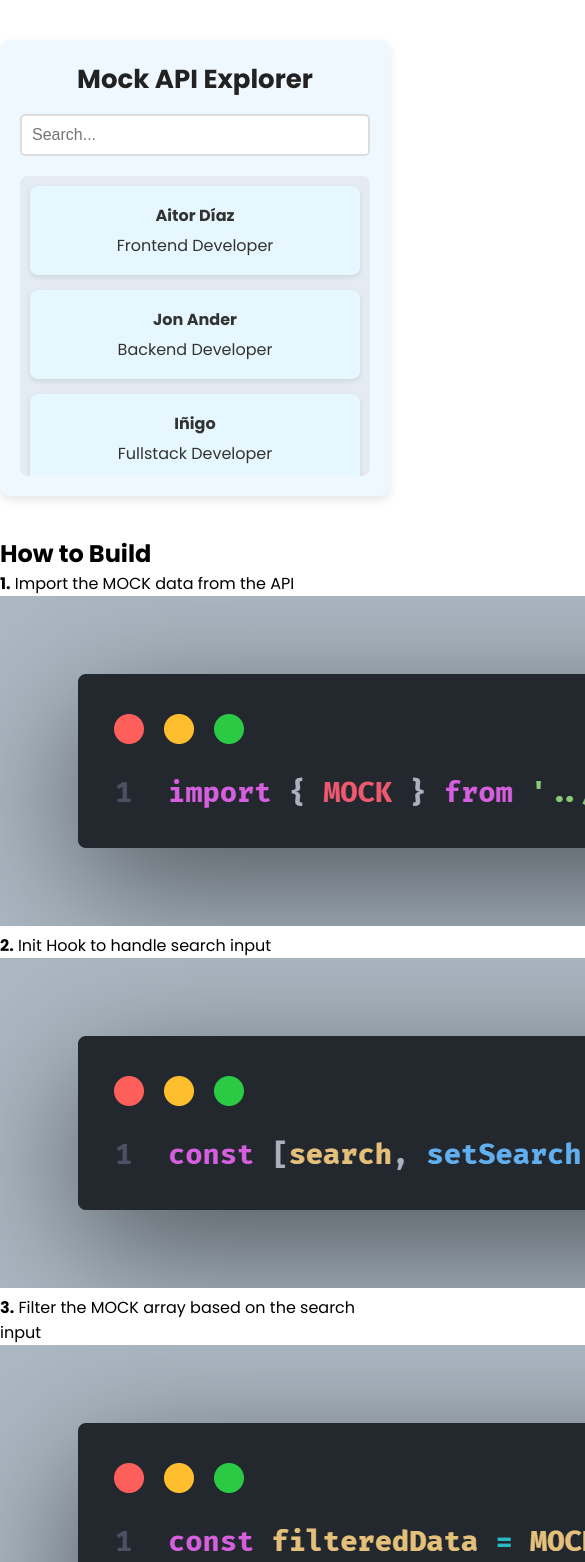
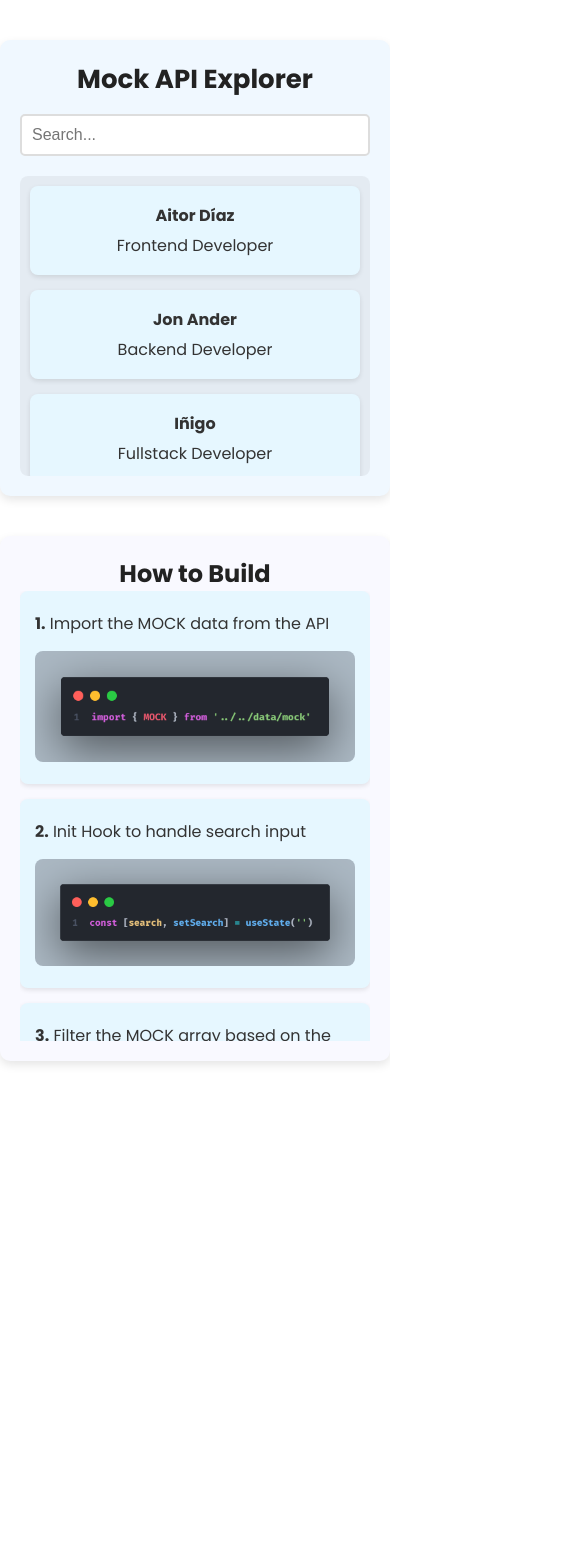
Before and after one commit to Espadv69/useState-Advanced, a React (Vite) app in the folder MockAPIExplorer/: page / in a window 390 px wide. Shown: the top 1562 px of the page, 585 px wide, since content can reach past the window. After the commit the page ends 1101 px from the top, so only its background shows below. Built offline with nearby package versions, Linux system fonts and the light colour scheme; the HTML template or start-up script is replaced by a standard one.

Commit message:
Add CSS styles for Explanation component with animations and responsive design

```diff
--- a/MockAPIExplorer/src/components/Explanation/Explanation.css
+++ b/MockAPIExplorer/src/components/Explanation/Explanation.css
@@ -0,0 +1,98 @@
+@keyframes fadeInUp {
+  from {
+    opacity: 0;
+    transform: translateY(20px);
+  }
+  to {
+    opacity: 1;
+    transform: translateY(0);
+  }
+}
+
+.explanation {
+  max-width: 600px;
+  margin: 40px auto;
+  padding: 20px;
+  border-radius: 10px;
+  box-shadow: 0px 4px 10px rgba(0, 0, 0, 0.1);
+  text-align: center;
+  transition: background 0.3s, color 0.3s;
+}
+
+@media (prefers-color-scheme: light) {
+  .explanation {
+    background: #f9f9ff;
+    color: #222;
+  }
+  .li__explanation {
+    background: #e6f7ff;
+    color: #333;
+  }
+}
+
+@media (prefers-color-scheme: dark) {
+  .explanation {
+    background: #1e1e1e;
+    color: #f5f5f5;
+  }
+  .li__explanation {
+    background: #333;
+    color: #ddd;
+  }
+}
+
+.ul__explanation {
+  display: flex;
+  flex-direction: column;
+  gap: 15px;
+  padding: 0;
+  max-height: 450px;
+  overflow-y: auto;
+  scrollbar-width: thin;
+  scrollbar-color: #007bff #e6f7ff;
+}
+
+.ul__explanation::-webkit-scrollbar {
+  width: 8px;
+}
+
+.ul__explanation::-webkit-scrollbar-track {
+  background: #e6f7ff;
+  border-radius: 10px;
+}
+
+.ul__explanation::-webkit-scrollbar-thumb {
+  background: #007bff;
+  border-radius: 10px;
+}
+
+.li__explanation {
+  padding: 15px;
+  border-radius: 8px;
+  box-shadow: 0px 2px 5px rgba(0, 0, 0, 0.1);
+  transition: transform 0.3s ease-in-out, background 0.3s;
+  animation: fadeInUp 0.5s ease-in-out both;
+  text-align: left;
+}
+
+.li__explanation:hover {
+  transform: scale(1.05);
+}
+
+.li__explanation p {
+  margin: 5px 0;
+  font-size: 16px;
+}
+
+.li__explanation img {
+  width: 100%;
+  max-height: 300px;
+  object-fit: contain;
+  border-radius: 8px;
+  margin-top: 10px;
+  transition: transform 0.3s ease-in-out;
+}
+
+.li__explanation img:hover {
+  transform: scale(1.05);
+}
```
